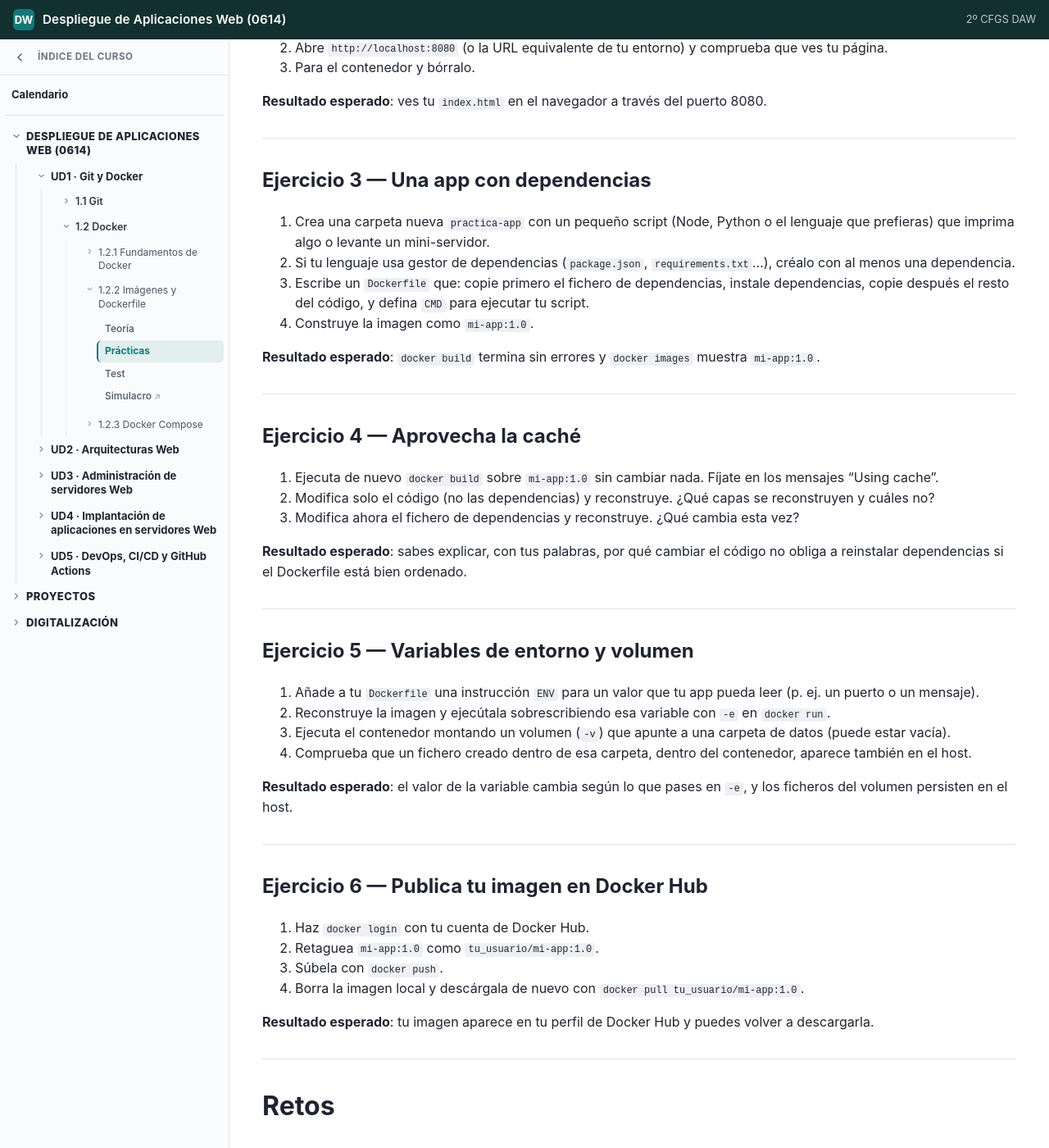
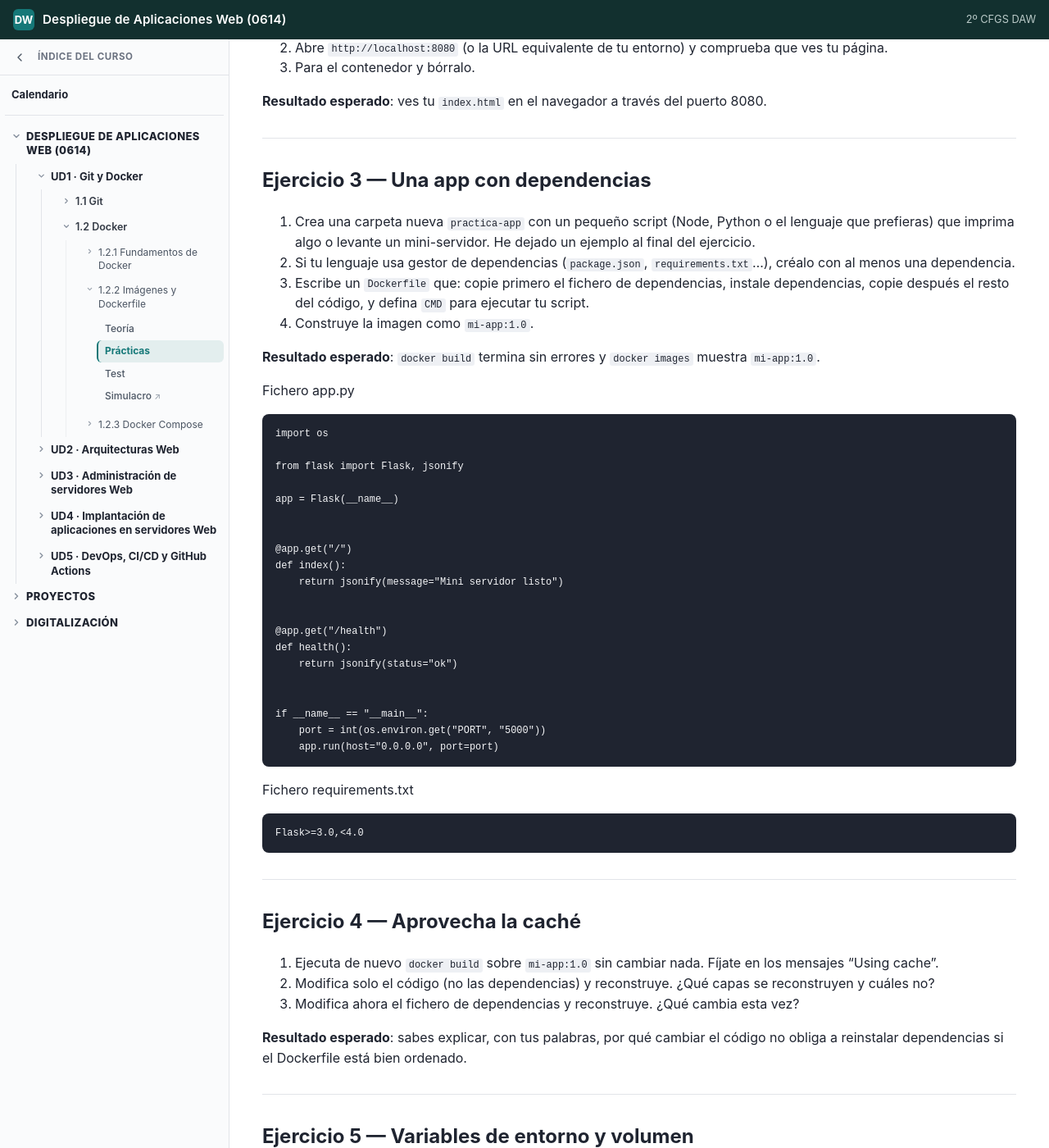
Before and after one commit to jpaniorte/2daw-daw-2627, a Jekyll site: the page built from UD1/1.2 Docker/1.2.2 Docker parte 2/docker_2_practicas.md, in a window 1280 px wide and 1400 px high, scrolled down 933 px. Shown: the whole window at 82% size. Built offline with Jekyll 4.4.1, drawn with Linux system fonts in a browser that asks for light colours.

Commit message:
udpate ejercicio 3

````diff
--- a/UD1/1.2 Docker/1.2.2 Docker parte 2/docker_2_practicas.md
+++ b/UD1/1.2 Docker/1.2.2 Docker parte 2/docker_2_practicas.md
@@ -53,12 +53,42 @@ permalink: /docker/semana-2/practicas/
 
 ## Ejercicio 3 — Una app con dependencias
 
-1. Crea una carpeta nueva `practica-app` con un pequeño script (Node, Python o el lenguaje que prefieras) que imprima algo o levante un mini-servidor.
+1. Crea una carpeta nueva `practica-app` con un pequeño script (Node, Python o el lenguaje que prefieras) que imprima algo o levante un mini-servidor. He dejado un ejemplo al final del ejercicio.
 2. Si tu lenguaje usa gestor de dependencias (`package.json`, `requirements.txt`...), créalo con al menos una dependencia.
 3. Escribe un `Dockerfile` que: copie primero el fichero de dependencias, instale dependencias, copie después el resto del código, y defina `CMD` para ejecutar tu script.
 4. Construye la imagen como `mi-app:1.0`.
 
 **Resultado esperado**: `docker build` termina sin errores y `docker images` muestra `mi-app:1.0`.
+
+Fichero app.py
+```python
+import os
+
+from flask import Flask, jsonify
+
+app = Flask(__name__)
+
+
+@app.get("/")
+def index():
+    return jsonify(message="Mini servidor listo")
+
+
+@app.get("/health")
+def health():
+    return jsonify(status="ok")
+
+
+if __name__ == "__main__":
+    port = int(os.environ.get("PORT", "5000"))
+    app.run(host="0.0.0.0", port=port)
+```
+
+Fichero requirements.txt
+```txt
+Flask>=3.0,<4.0
+```
+
 
 ---
 
````
